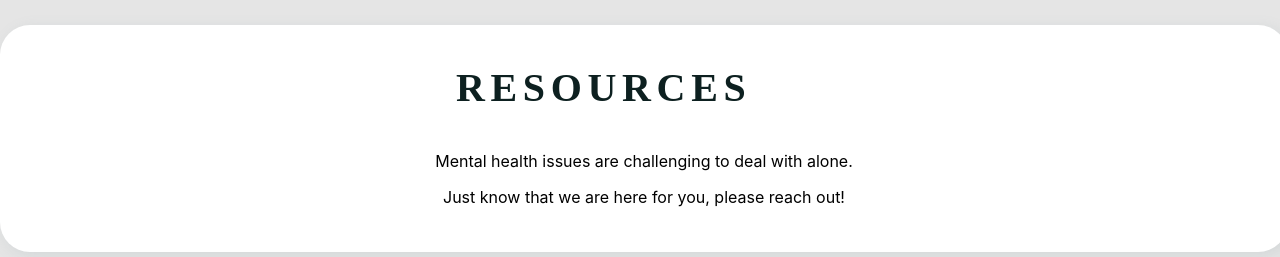
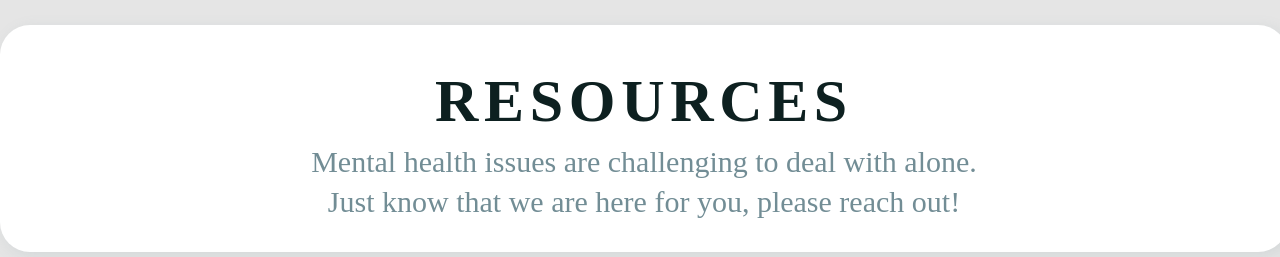
Before and after one commit to kpinnipa/mental-health-application, a React (Create React App) app: page /resources in a window 1280 px wide. Shown: the top 257 px of the page. Built offline with nearby package versions, Linux system fonts and the light colour scheme.

Commit message:
Header spacing fixed and centered.

```diff
--- a/src/containers/Resource/ResourceBox.css
+++ b/src/containers/Resource/ResourceBox.css
@@ -23,11 +23,11 @@
     font-family: Poppins;
     font-style: normal;
     font-weight: 600;
-    font-size: 40px;
+    font-size: 60px;
     line-height: 72px;
     color: #0D2020;
-    width: 337px;
-    height: 72px;
+
+    height: 52px;
     left: 469px;
     top: 28px;
     text-transform: uppercase;
@@ -40,11 +40,10 @@
     font-style: normal;
     font-weight: 500;
     font-size: 30px;
-    line-height: 45px;
+    line-height: 10px;
     align-items: center;
     text-align: center;
     width: 900px;
-    height: 90px;
     left: 188px;
     top: 104px;
   }
--- a/src/containers/Resource/ResourceBox.js
+++ b/src/containers/Resource/ResourceBox.js
@@ -8,7 +8,7 @@ export default class ResourceBox extends React.Component {
         }
     }
     render() {
-        const Description = ({ description }) => <p classNmae="Description-Resource">{description.text}</p>;
+        const Description = ({ description }) => <p className="Description-Resource">{description.text}</p>;
         return (
             <div className="Big-Box">
                 <header className="Resource-Overall">
```
Also changed, not shown: 1 other file (tests, documents, lock files or other folders).
